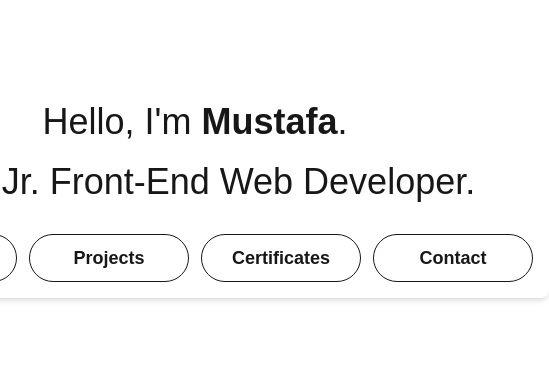
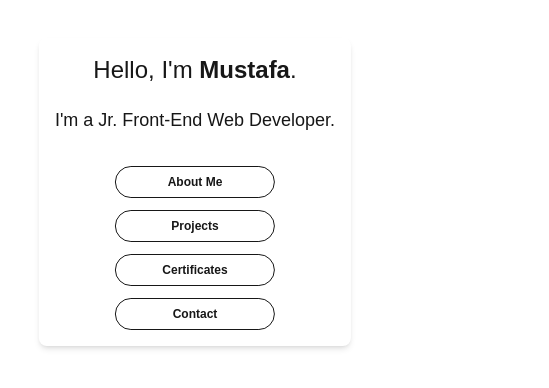
Before and after one commit to Farothtc/portfolioweb, a Next.js app: page / in a window 390 px wide. Shown: the part 230-618 px from the top of the page, 549 px wide, since content can reach past the window. Built offline with nearby package versions, Linux system fonts and the light colour scheme.

Commit message:
feat: general page structure improved

```diff
--- a/src/app/about/page.tsx
+++ b/src/app/about/page.tsx
@@ -1,15 +1,20 @@
 import Particles from "../components/Particles";
+import Nav from "../components/Nav";
 
 export default function About() {
+  const style = {
+    backgroundImage: "linear-gradient(to right, #171719, #111112)",
+  };
   return (
-    <>
+    <div className="h-screen" style={style}>
+      <Nav />
       <div>
-        <Particles
+        {/* <Particles
           className="absolute w-screen h-screen inset-0"
           quantity={100}
-        />
+        /> */}
       </div>
       <h1>Hello I am about</h1>
-    </>
+    </div>
   );
 }
--- a/src/app/page.tsx
+++ b/src/app/page.tsx
@@ -1,7 +1,38 @@
+"use client";
+import { useEffect } from "react";
 import Particles from "./components/Particles";
 import Link from "next/link";
+import anime from "animejs";
 
 export default function Home() {
+  useEffect(() => {
+    anime({
+      targets: ".mustafa",
+      opacity: [0, 1],
+      translateY: [20, 0],
+      easing: "easeOutQuad",
+      duration: 750,
+      complete: () => {
+        anime({
+          targets: ".title",
+          opacity: [0, 1],
+          translateY: [20, 0],
+          easing: "easeOutQuad",
+          duration: 750,
+          complete: () => {
+            anime({
+              targets: [".aboutMe", ".projectsMe", ".certiMe", ".contactMe"],
+              opacity: [0, 1],
+              translateY: [20, 0],
+              easing: "easeOutQuad",
+              duration: 750,
+              delay: anime.stagger(400),
+            });
+          },
+        });
+      },
+    });
+  }, []);
   return (
     <>
       <div>
@@ -11,26 +42,34 @@ export default function Home() {
         />
       </div>
       <div className="relative h-screen">
-        <div className="absolute top-1/2 left-1/2 -translate-x-1/2 -translate-y-1/2  p-4 rounded-lg shadow-md flex flex-col justify-center items-center gap-5">
-          <h1 className="text-4xl">
+        <div className="absolute top-1/2 left-1/2 -translate-x-1/2 -translate-y-1/2  p-4 rounded-lg shadow-md flex flex-col justify-center items-center gap-5 w-auto md:flex-col">
+          <h1 className="text-2xl sm:text-4xl mustafa">
             Hello, I'm <strong>Mustafa</strong>.
           </h1>
-          <h2 className="text-4xl">I'm a Jr. Front-End Web Developer.</h2>
-          <div className="flex flex-row pt-3 gap-3">
+          <h2 className="text-lg sm:text-4xl whitespace-nowrap title">
+            I'm a Jr. Front-End Web Developer.
+          </h2>
+          <div className="flex flex-col pt-3 gap-3 sm:flex-row">
             <Link href="/about">
-              <button className="btn btn-circle btn-outline btn-lg w-40">
+              <button className="btn btn-circle btn-outline btn-sm sm:btn-lg w-40 aboutMe">
                 About Me
               </button>
             </Link>
-            <button className="btn btn-circle btn-outline btn-lg w-40">
+            <Link href="/projects">
+              <button className="btn btn-circle btn-outline btn-sm sm:btn-lg w-40 projectsMe">
                 Projects
               </button>
-            <button className="btn btn-circle btn-outline btn-lg w-40">
+            </Link>
+            <Link href="/certificates">
+              <button className="btn btn-circle btn-outline btn-sm sm:btn-lg w-40 certiMe">
                 Certificates
               </button>
-            <button className="btn btn-circle btn-outline btn-lg w-40">
+            </Link>
+            <Link href="/contact">
+              <button className="btn btn-circle btn-outline btn-sm sm:btn-lg w-40 contactMe">
                 Contact
               </button>
+            </Link>
           </div>
         </div>
       </div>
```
Lines whose indentation alone changed are shown as unchanged.
